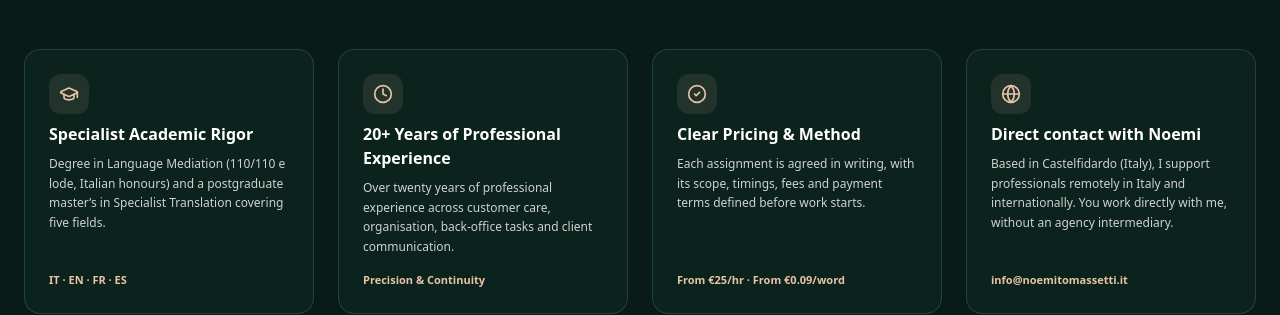
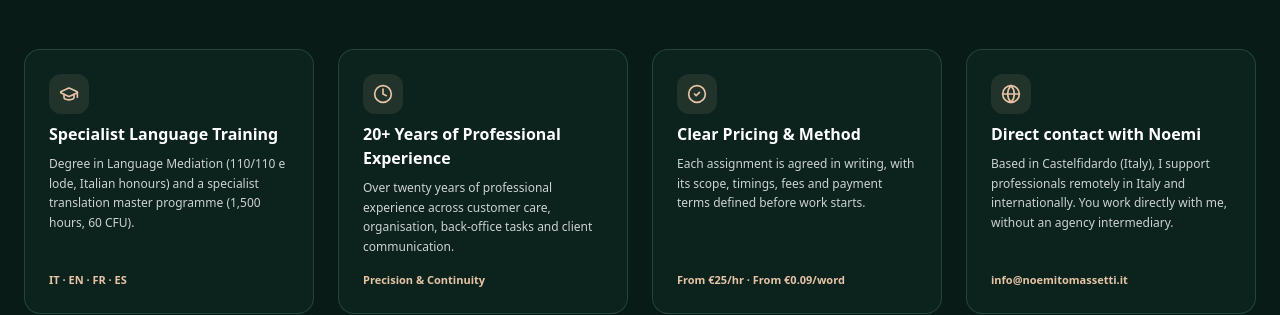
Before and after one commit to noemitomassetti/noemitomassetti-it, a React (Vite) app: page / in a window 1280 px wide. Shown: the part 8869-9184 px from the top of the page. Built offline with nearby package versions, Linux system fonts and the light colour scheme; no server answers; the HTML template or start-up script is replaced by a standard one.

Commit message:
Homepage: accurate descriptions of education across IT EN FR ES, without unsupported equivalence claims

```diff
--- a/src/pages/Index.tsx
+++ b/src/pages/Index.tsx
@@ -1092,11 +1092,11 @@ export default function IndexPage() {
                 <GraduationCap className="w-5 h-5" />
               </div>
               <h3 className="font-bold text-foreground text-base">
-                {lang === "it" ? "Formazione Specialistica" : lang === "fr" ? "Une formation universitaire spécialisée" : lang === "es" ? "Formación universitaria especializada" : "Specialist Academic Rigor"}
+                {lang === "it" ? "Formazione Specialistica" : lang === "fr" ? "Une formation linguistique spécialisée" : lang === "es" ? "Formación lingüística especializada" : "Specialist Language Training"}
               </h3>
               <p className="text-xs text-foreground/80 leading-relaxed">
                 {lang === "it"
-                  ? "Laurea in Mediazione Linguistica (110 e lode) e Master Universitario di I livello in Traduzione Specialistica (1.500 ore, 60 CFU), con approfondimenti in ambito letterario, giuridico, economico, tecnologico e scientifico." : lang === "fr" ? "Diplôme en médiation linguistique (110/110 e lode, mention italienne) et master universitaire en traduction spécialisée (1 500 heures, 60 ECTS), couvrant cinq domaines de spécialisation." : lang === "es" ? "Título universitario italiano en Mediación Lingüística (110/110 e lode) y máster universitario italiano de primer nivel en Traducción Especializada (1.500 horas, 60 créditos ECTS)." : "Degree in Language Mediation (110/110 e lode, Italian honours) and a postgraduate master’s in Specialist Translation covering five fields."}
+                  ? "Laurea in Mediazione Linguistica (110 e lode) e master in Traduzione Specialistica (1.500 ore, 60 CFU), con approfondimenti in ambito letterario, giuridico, economico, tecnologico e scientifico." : lang === "fr" ? "Diplôme en médiation linguistique (110/110 e lode, mention italienne) et formation de master en traduction spécialisée (1 500 heures, 60 CFU), abordant plusieurs domaines de spécialité." : lang === "es" ? "Título italiano en Mediación Lingüística (110/110 e lode) y máster en Traducción Especializada (1.500 horas, 60 CFU)." : "Degree in Language Mediation (110/110 e lode, Italian honours) and a specialist translation master programme (1,500 hours, 60 CFU)."}
               </p>
             </div>
             <div className="text-[11px] text-primary font-semibold">
```
